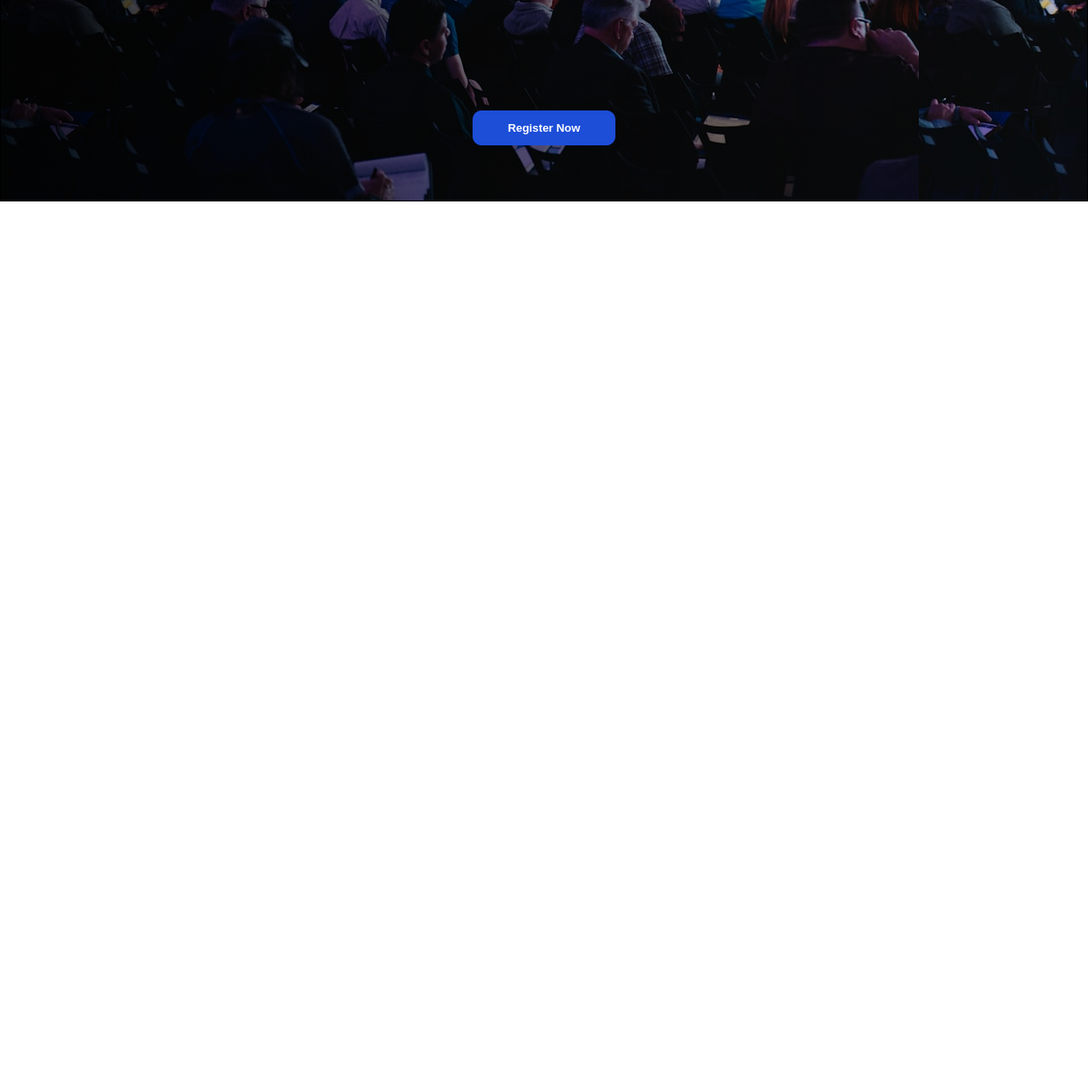
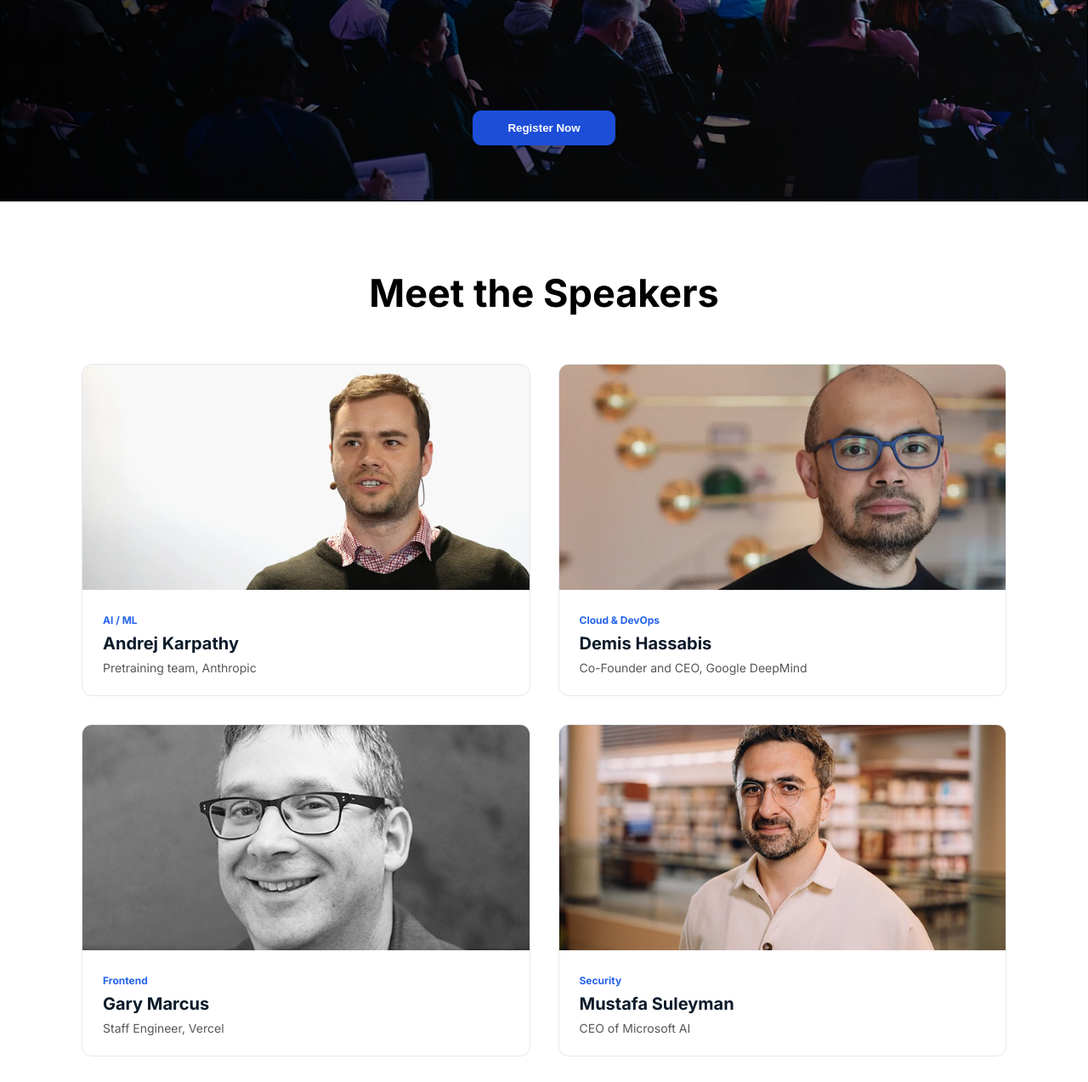
Before and after one commit to jhalakchakma26/devconf-2026, a plain HTML site: page index.html in a window 1280 px wide. Shown: the part 500-1773 px from the top of the page at 85% size. Before the commit the page ends 800 px from the top, so only its background shows below. Drawn offline with Linux system fonts and the light colour scheme.

Commit message:
finished speakers section

```diff
--- a/index.html
+++ b/index.html
@@ -31,5 +31,44 @@
            </div>
         </section>
     </header>
+    <main>
+        <section class="speakrs_container common_width">
+            <h2>Meet the Speakers</h2>
+            <div class="speakers">
+                <div class="speaker">
+                    <img src="./assets/andrej.png" alt="">
+                <div class="speaker_description">
+                    <h4>AI / ML</h4>
+                <h3>Andrej Karpathy</h3>
+                <p>Pretraining team, Anthropic</p>
+                </div>
+                </div>
+                <div class="speaker">
+                    <img src="./assets/demis.png" alt="">
+                <div class="speaker_description">
+                    <h4>Cloud & DevOps</h4>
+                <h3>Demis Hassabis</h3>
+                <p>Co-Founder and CEO, Google DeepMind</p>
+                </div>
+                </div>
+                <div class="speaker">
+                    <img src="./assets/gary.png" alt="">
+                <div class="speaker_description">
+                    <h4>Frontend</h4>
+                <h3>Gary Marcus</h3>
+                <p>Staff Engineer, Vercel</p>
+                </div>
+                </div>
+                <div class="speaker">
+                    <img src="./assets/mustafa.png" alt="">
+                <div class="speaker_description">
+                    <h4>Security</h4>
+                <h3>Mustafa Suleyman</h3>
+                <p>CEO of Microsoft AI</p>
+                </div>
+                </div>
+            </div>
+        </section>
+    </main>
 </body>
 </html>
--- a/styles/style.css
+++ b/styles/style.css
@@ -20,7 +20,6 @@
     border-radius: 10px;
     cursor: pointer;
 }
-
 .common_width{
     max-width: 85%;
 }
@@ -66,3 +65,43 @@
     max-width: 720px;
 
 }
+
+.speakrs_container{
+    margin: 80px auto 30px;
+}
+.speakrs_container>h2{
+    font-size: 45px;
+    text-align: center;
+    margin-bottom: 56px;
+}
+.speakers{
+    display: grid;
+    grid-template-columns: 1fr 1fr;
+    gap: 33px;
+}
+.speaker{
+    border: 1px solid #E5E7EB;
+    border-radius: 12px;
+    overflow: hidden;
+}
+.speaker img{
+    width: 100%;
+}
+.speaker h4{
+    color: #2563EB;
+    font-size: 12px;
+    font-weight: bold;
+    margin: 0 0 8px;
+}
+.speaker h3{
+    font-size: 20px;
+    color: #0D1B2A;
+    margin-bottom: 8px;
+}
+.speaker_description{
+    padding: 24px;
+}
+.speaker p{
+    font-size: 14px;
+    color: #575757;
+}
```
